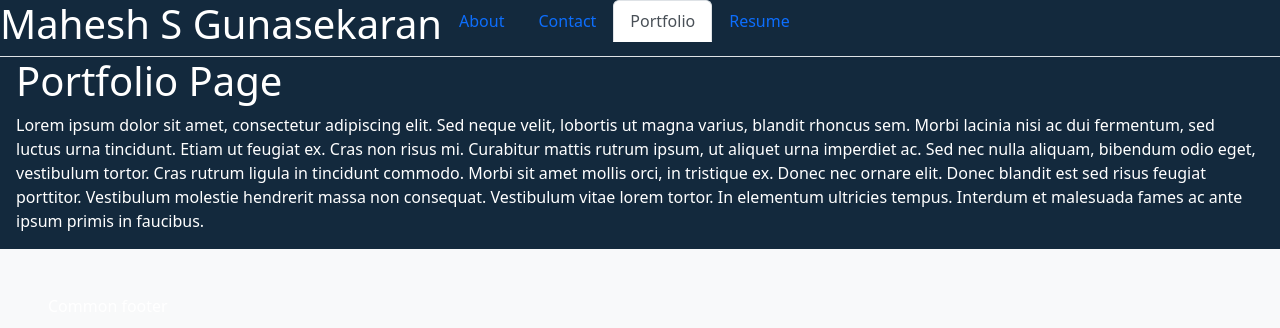
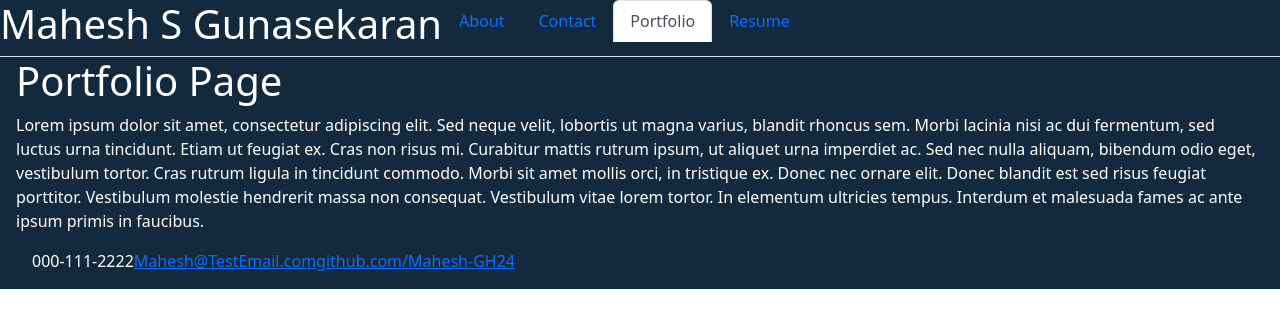
Before and after one commit to Mahesh-GH24/modernistic-portfolio, a React (Vite) app: page /Portfolio in a window 1280 px wide. Shown: the top 328 px of the page. Built offline with nearby package versions, Linux system fonts and the light colour scheme.

Commit message:
Footer design

```diff
--- a/src/assets/index.css
+++ b/src/assets/index.css
@@ -26,3 +26,14 @@ nav-item {
     font-weight: bold;
     text-decoration: none;
   }
+
+  /* Sets display of all elements with class selector to inline */
+.display-inline {
+  display: inline;
+}
+
+nav {
+  display: flex;
+  flex-direction: row;
+  flex-wrap: wrap;
+}
--- a/src/components/Footer.jsx
+++ b/src/components/Footer.jsx
@@ -1,8 +1,18 @@
 function Footer() {
     return (
-        <div className="p-5 mb-4 bg-light">
-            <h6> Common footer</h6>
-        </div>
+        <footer>
+            <nav>
+                <ul>
+                    <li class="display-inline">000-111-2222</li>
+                    <li class="display-inline">
+                        <a href="mailto:Mahesh@TestEmail.com">Mahesh@TestEmail.com</a>
+                    </li>
+                    <li class="display-inline">
+                        <a href="http://github.com/Mahesh-GH24">github.com/Mahesh-GH24</a>
+                    </li>
+                </ul>
+            </nav>
+        </footer>
     );
 }
 
```
